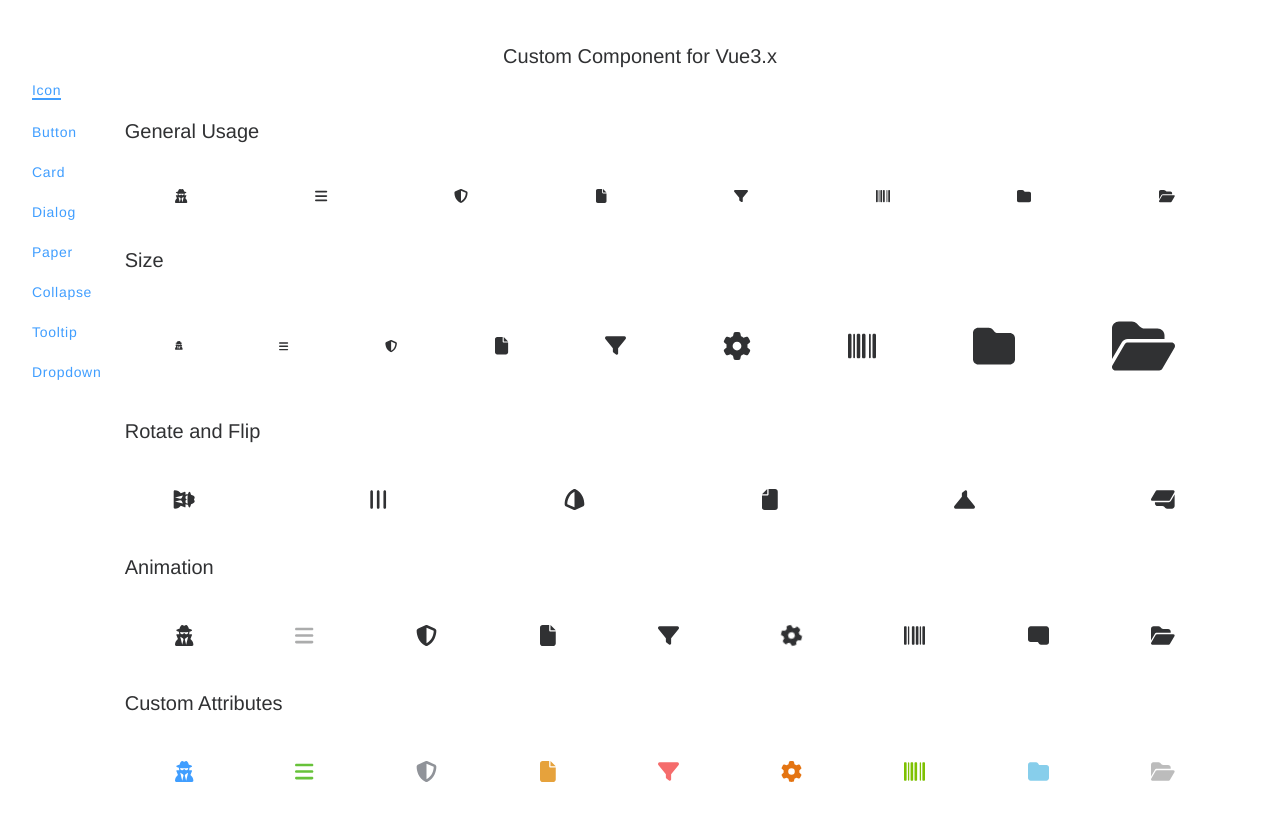
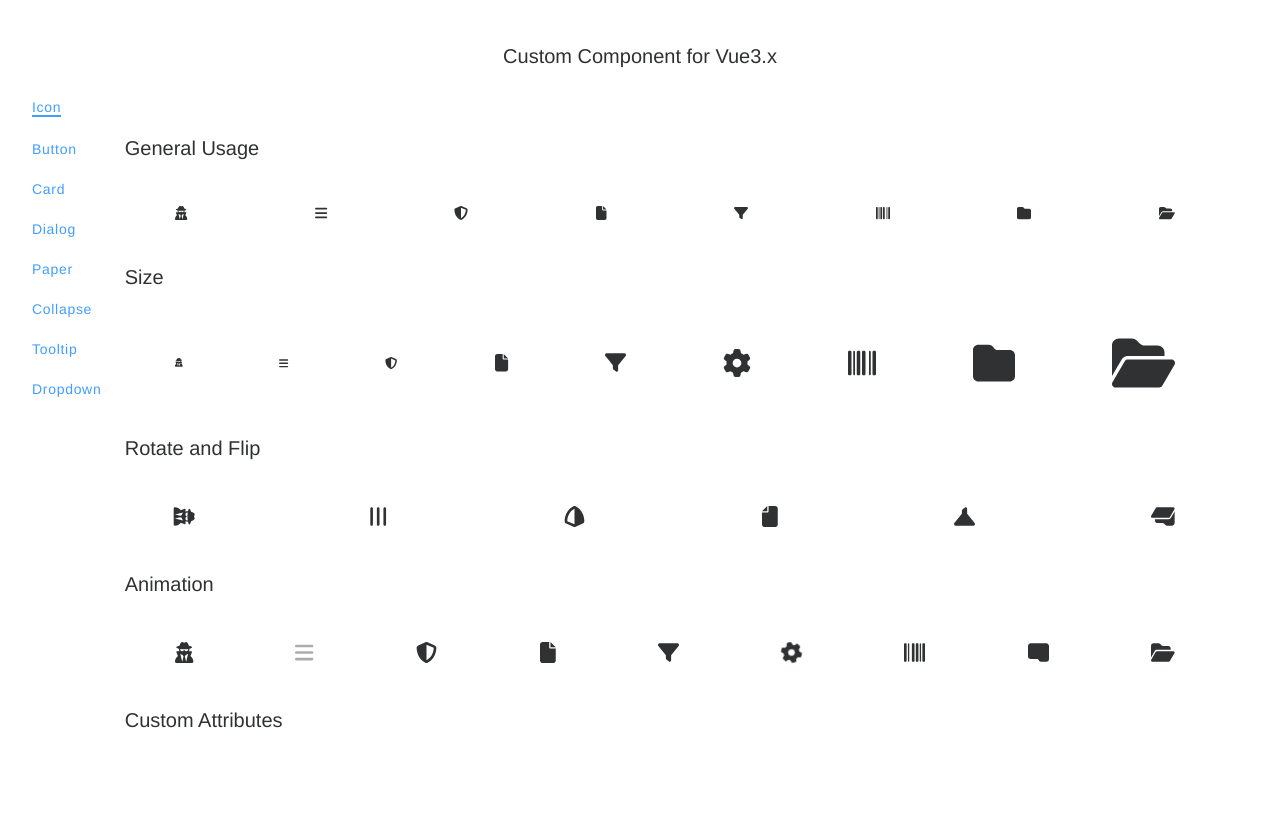
Before and after one commit to feTus9527/amateur-custom-component-v3, a Vue app: page / in a window 1280 px wide. Shown: the top 820 px of the page. Built offline with nearby package versions, Linux system fonts and the light colour scheme.

Commit message:
fix: style fix

```diff
--- a/src/App.vue
+++ b/src/App.vue
@@ -22,6 +22,7 @@
 <style lang="scss" scoped>
 .title {
   font-weight: 200;
+  height: 40px;
 }
 .content-container {
   display: flex;
@@ -41,6 +42,8 @@
     display: flex;
     flex-direction: column;
     gap: 1rem;
+    overflow-y: auto;
+    height: calc(100vh - 160px);
   }
 }
 
```
